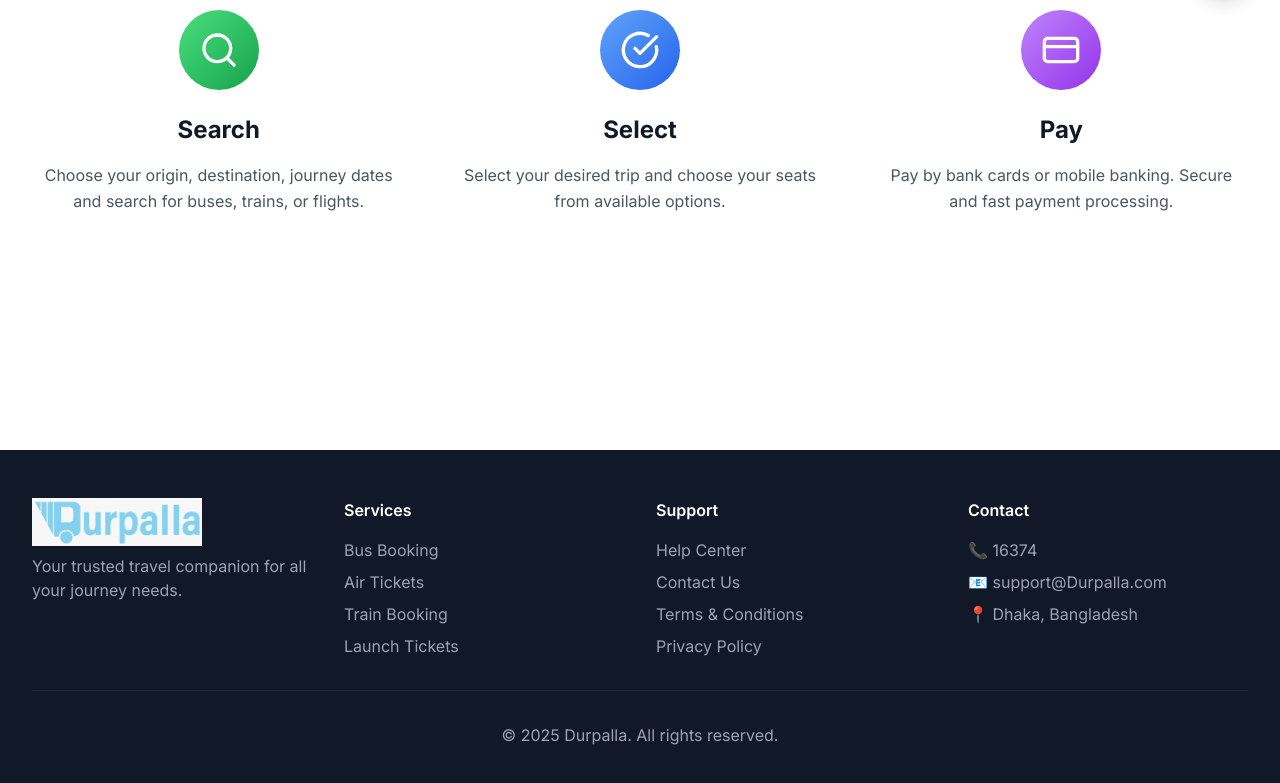
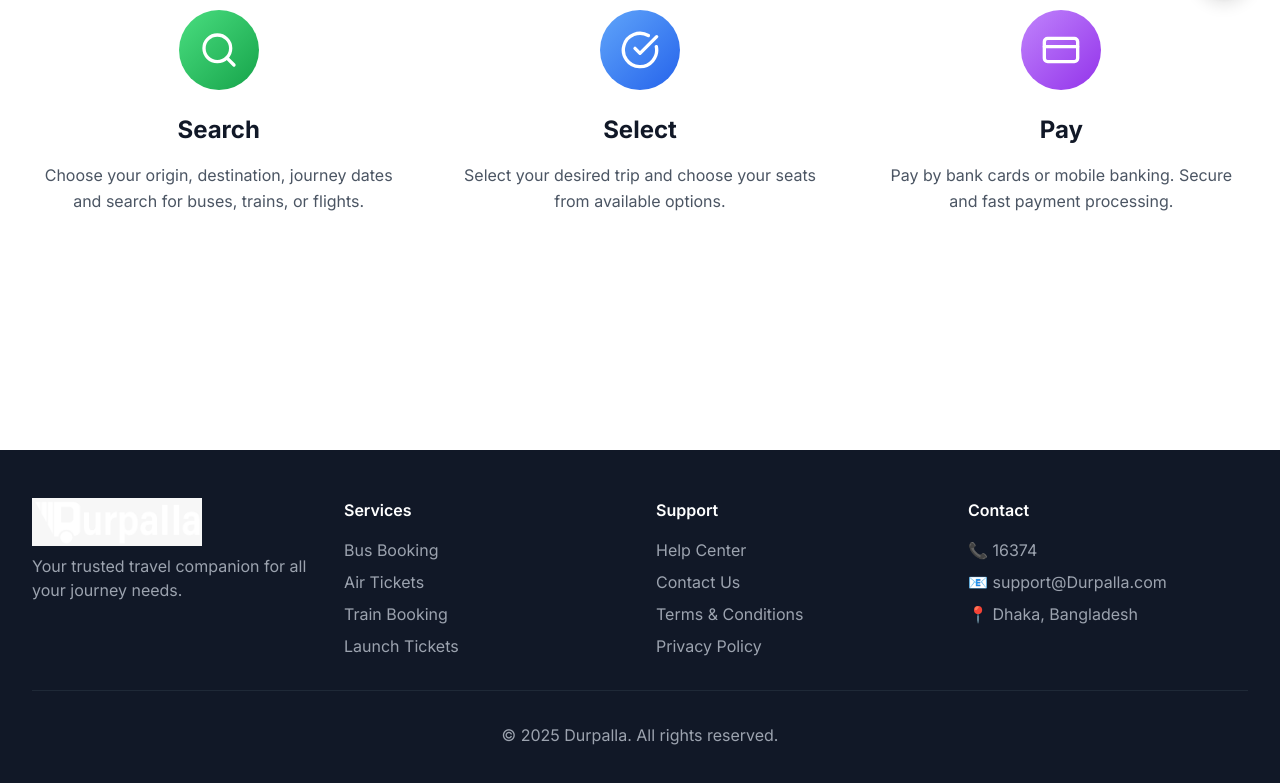
Before and after one commit to hasanhridoy01/round-trip, a Next.js app: page / in a window 1280 px wide. Shown: the part 778-1561 px from the top of the page. Built offline with nearby package versions, Linux system fonts and the light colour scheme.

Commit message:
footer image changes

```diff
--- a/components/Footer.tsx
+++ b/components/Footer.tsx
@@ -10,7 +10,7 @@ const Footer = () => {
             <div className="cursor-pointer flex items-center mb-2">
               <Link href={"/"}>
                 <img
-                  src="/logo.jpg"
+                  src="/footer-logo.jpg"
                   alt="Logo"
                   className="lg:h-12 h-8 w-auto object-contain"
                 />
```
Also changed, not shown: public/footer-logo.jpg (added).
